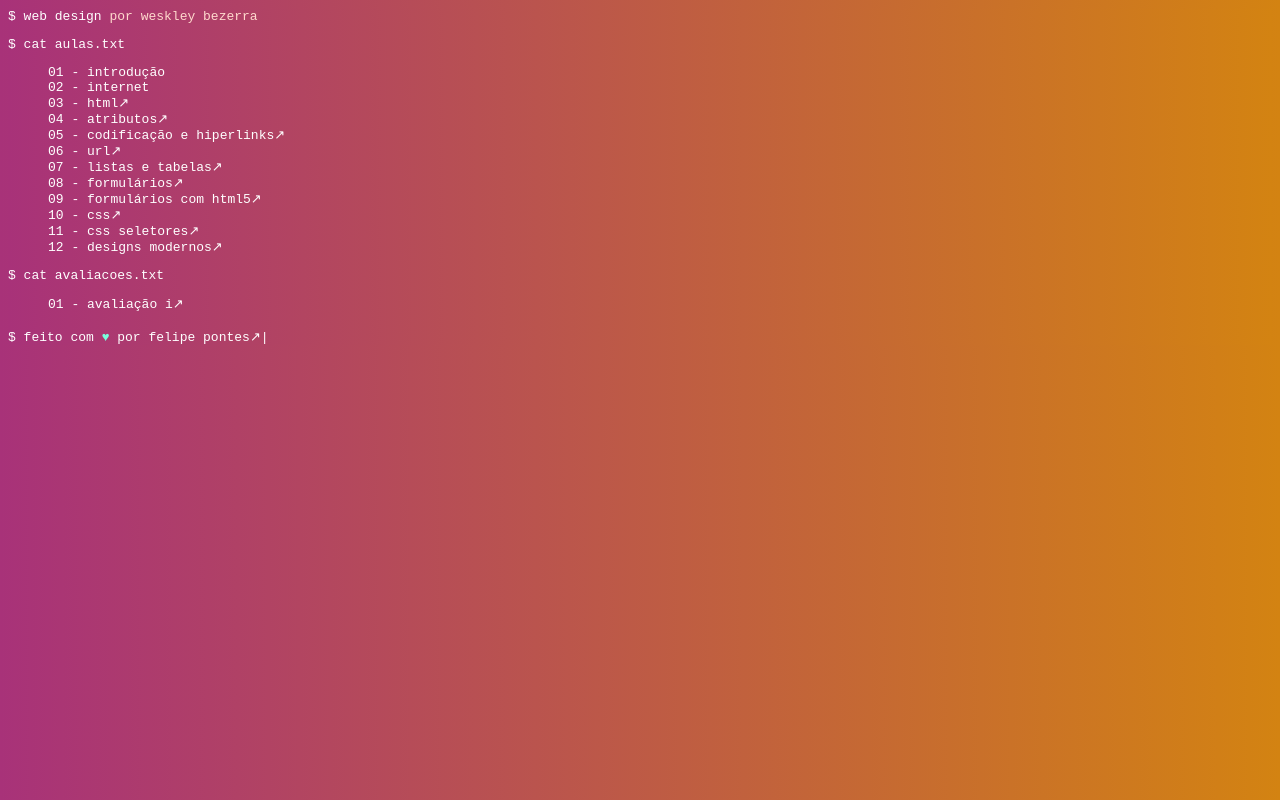
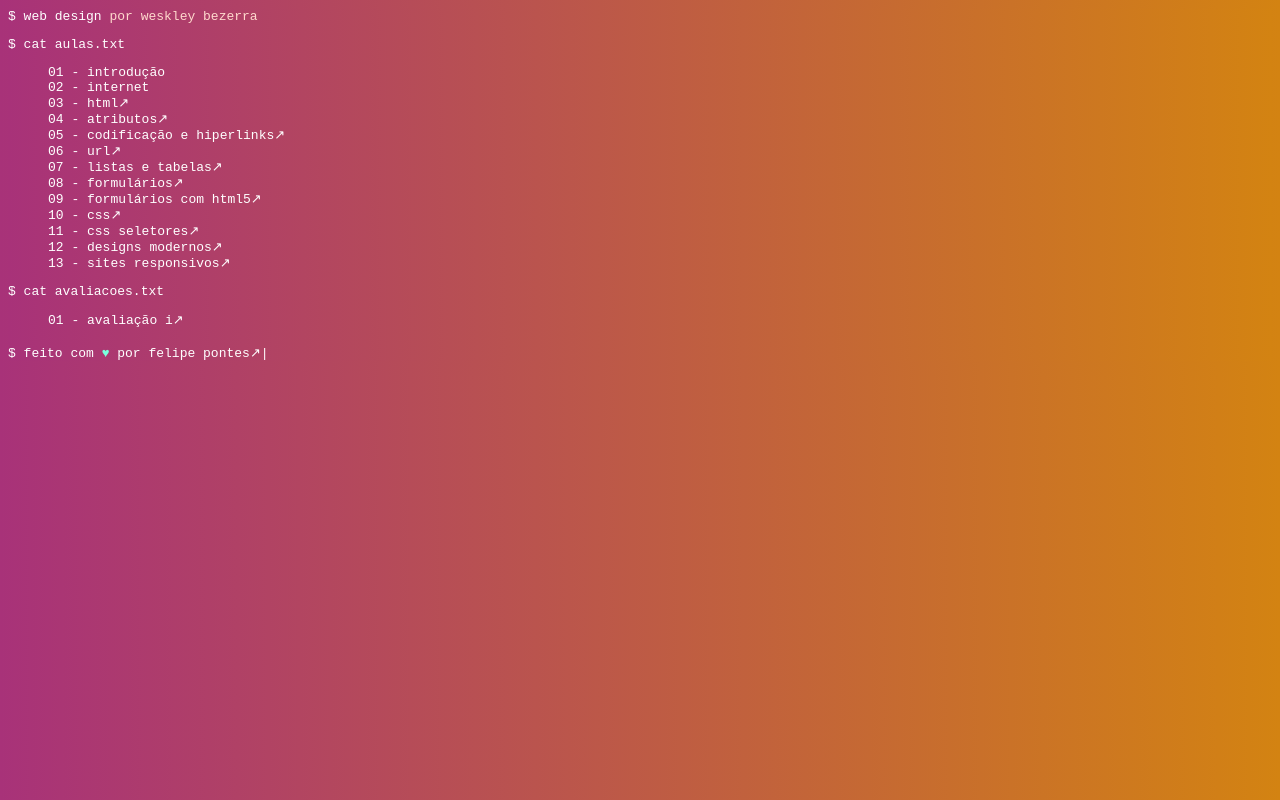
Before and after one commit to felipemfp/web-design, a plain HTML site: page index.html in a window 1280 px wide. Drawn offline with Linux system fonts and the light colour scheme.

Commit message:
Update index.html

```diff
--- a/index.html
+++ b/index.html
@@ -27,6 +27,7 @@
             <li><a href="aula-10/">10 - CSS</a></li>
             <li><a href="aula-11/">11 - CSS Seletores</a></li>
             <li><a href="aula-12/">12 - Designs Modernos</a></li>
+            <li><a href="aula-13/">13 - Sites Responsivos</a></li>
         </ul>
         <p class="line-console">cat avaliacoes.txt</p>
         <ul>
```
